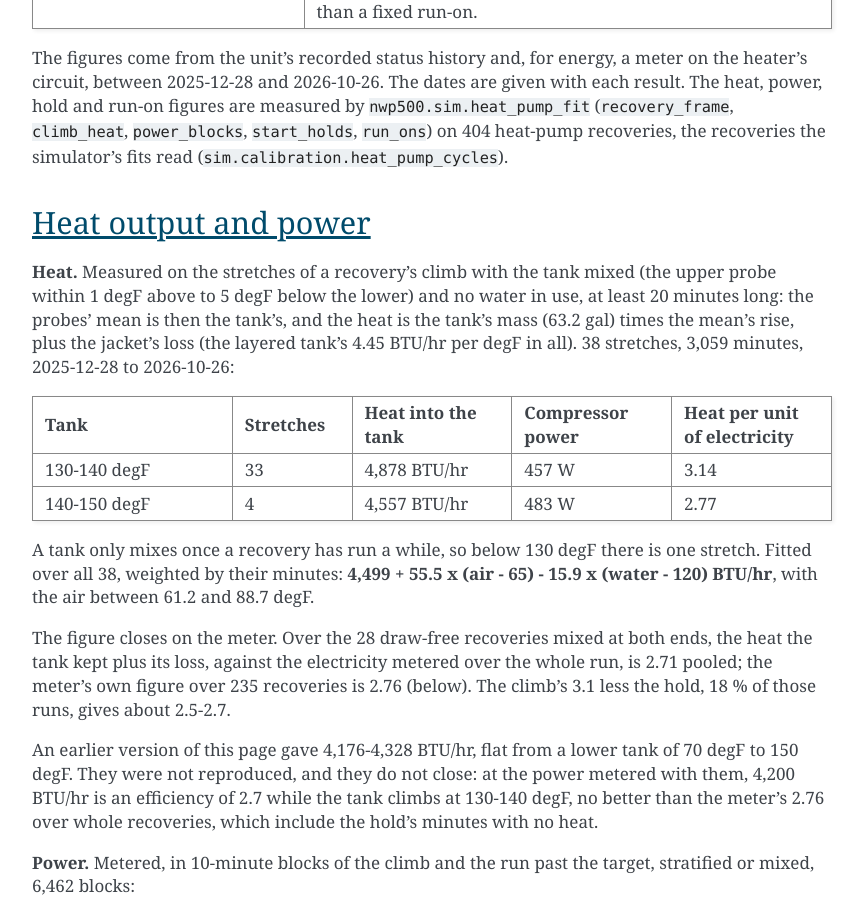
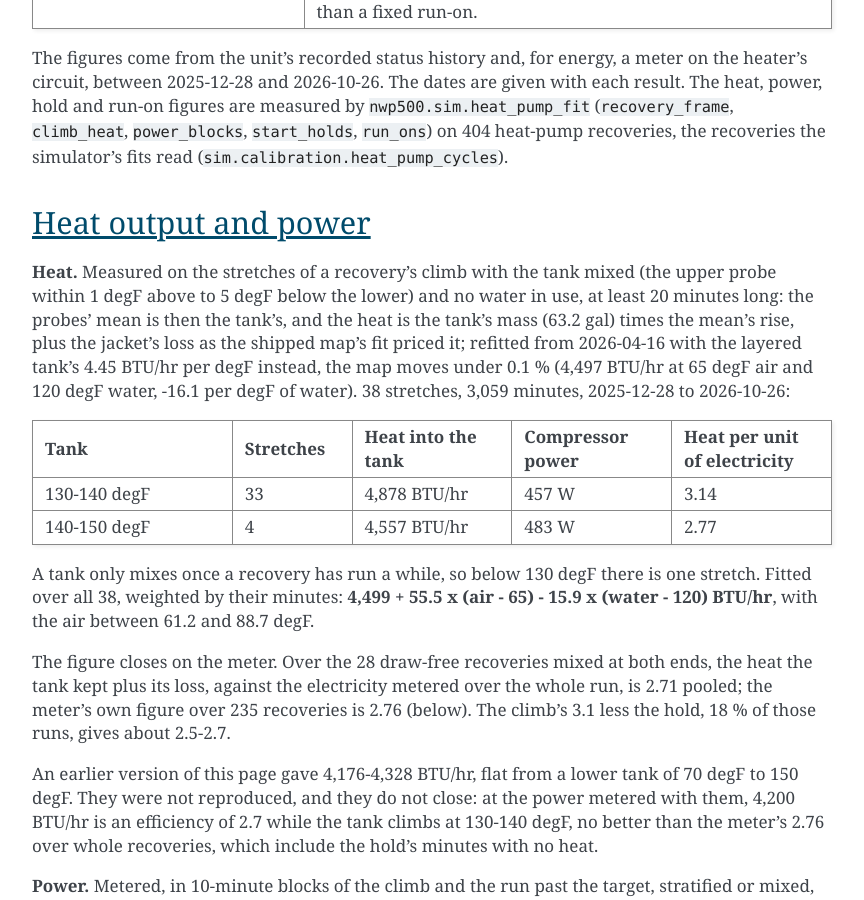
Before and after one commit to eman/nwp500-python, a Sphinx documentation site: the page built from docs/explanation/recovery-speed.rst, in a window 1280 px wide and 900 px high, scrolled down 1223 px. Shown: the whole window, without its empty margins (338-1202 px from the left). Built offline with Sphinx 7.4.7, drawn with Linux system fonts in a browser that asks for light colours.

Commit message:
docs(sim): say how the shipped heat map priced the loss, and date the standby page to 2026-10-26

```diff
--- a/docs/explanation/recovery-speed.rst
+++ b/docs/explanation/recovery-speed.rst
@@ -73,9 +73,11 @@
 tank mixed (the upper probe within 1 degF above to 5 degF below the
 lower) and no water in use, at least 20 minutes long: the probes' mean
 is then the tank's, and the heat is the tank's mass (63.2 gal) times
-the mean's rise, plus the jacket's loss (the layered tank's
-4.45 BTU/hr per degF in all). 38 stretches, 3,059 minutes,
-2025-12-28 to 2026-10-26:
+the mean's rise, plus the jacket's loss as the shipped map's fit
+priced it; refitted from 2026-04-16 with the layered tank's
+4.45 BTU/hr per degF instead, the map moves under 0.1 % (4,497 BTU/hr
+at 65 degF air and 120 degF water, -16.1 per degF of water). 38
+stretches, 3,059 minutes, 2025-12-28 to 2026-10-26:
 
 .. list-table::
    :header-rows: 1
--- a/docs/explanation/standby-loss.rst
+++ b/docs/explanation/standby-loss.rst
@@ -44,7 +44,7 @@
        closes it and the bottom's loss opens it.
 
 All figures come from one NWP500-65 and its recorded status history to
-2026-10-24, with the air beside the heater measured separately. The
+2026-10-26, with the air beside the heater measured separately. The
 circulation figures are that installation's loop.
 
 
```
Also changed, not shown: docs/explanation/draws.rst (+4 -4 lines).
